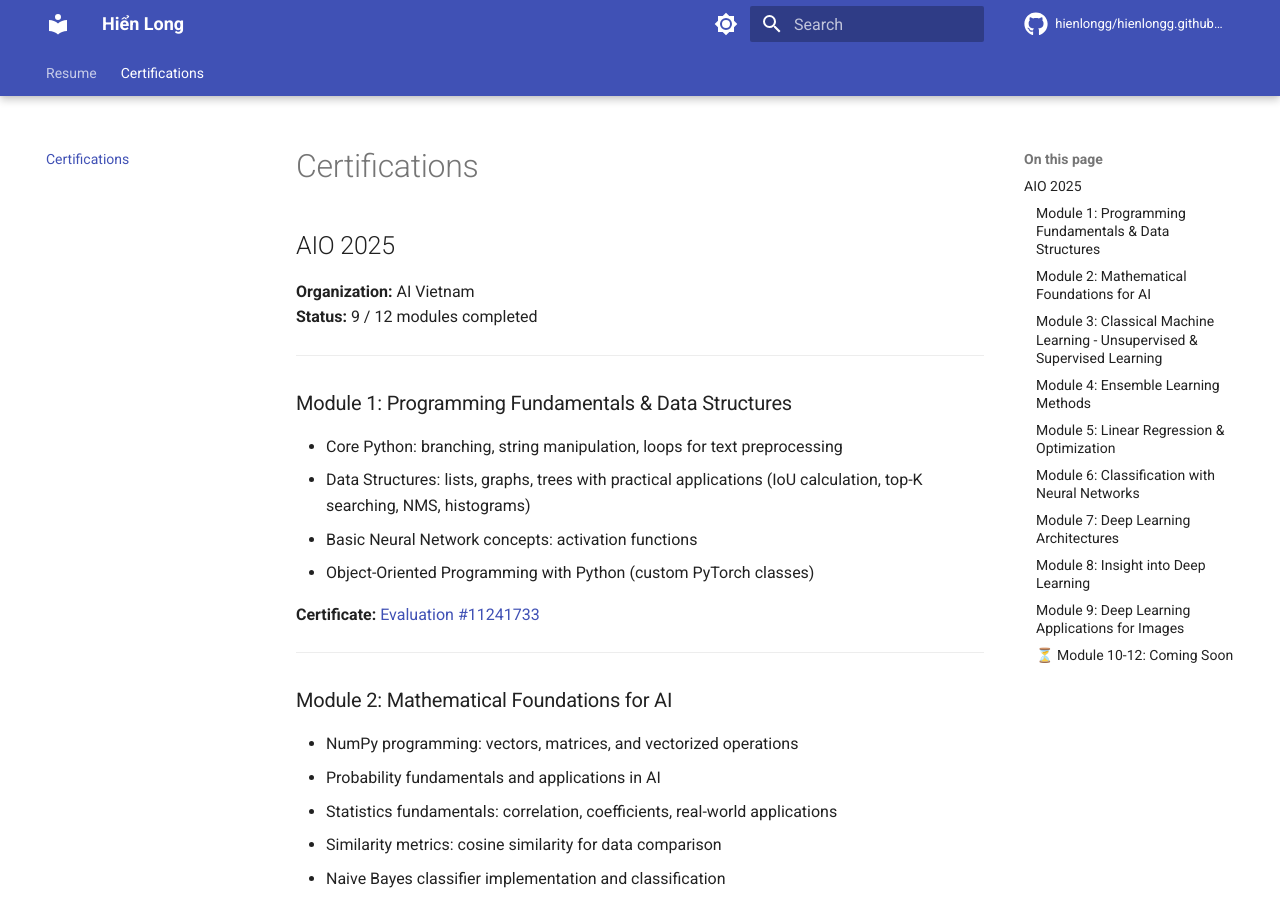
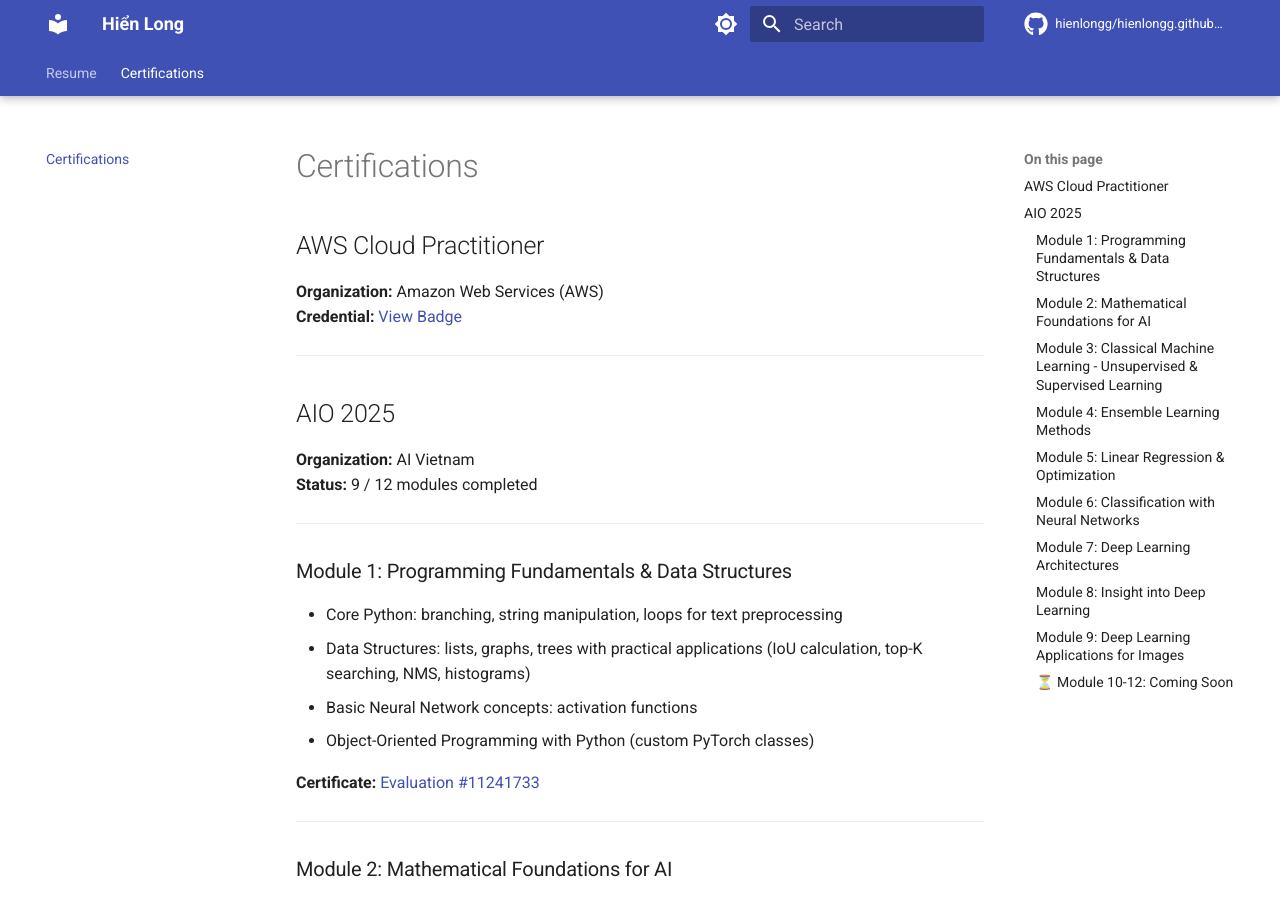
Before and after one commit to hienlongg/hienlongg.github.io, an MkDocs documentation site: the page built from docs/certifications.md, in a window 1280 px wide and 900 px high. Built offline with MkDocs 1.6.1 and Material for MkDocs 9.7.7, drawn with Linux system fonts in a browser that asks for light colours; comment, search, counter and statistics services are not loaded.

Commit message:
Update certifications with new AWS Cloud Practitioner details and refresh last updated date

```diff
--- a/docs/certifications.md
+++ b/docs/certifications.md
@@ -1,9 +1,15 @@
 ---
 title: 'Certifications'
-lastUpdated: '2026-03-16'
+lastUpdated: '2026-05-02'
 ---
 
 # Certifications
+
+## AWS Cloud Practitioner
+**Organization:** Amazon Web Services (AWS)
+**Credential:** [View Badge](https://www.credly.com/badges/76c631c5-3e4c-481d-83b7-ced9950d800b/public_url){ target=_blank }
+
+---
 
 ## AIO 2025
 **Organization:** AI Vietnam
```
